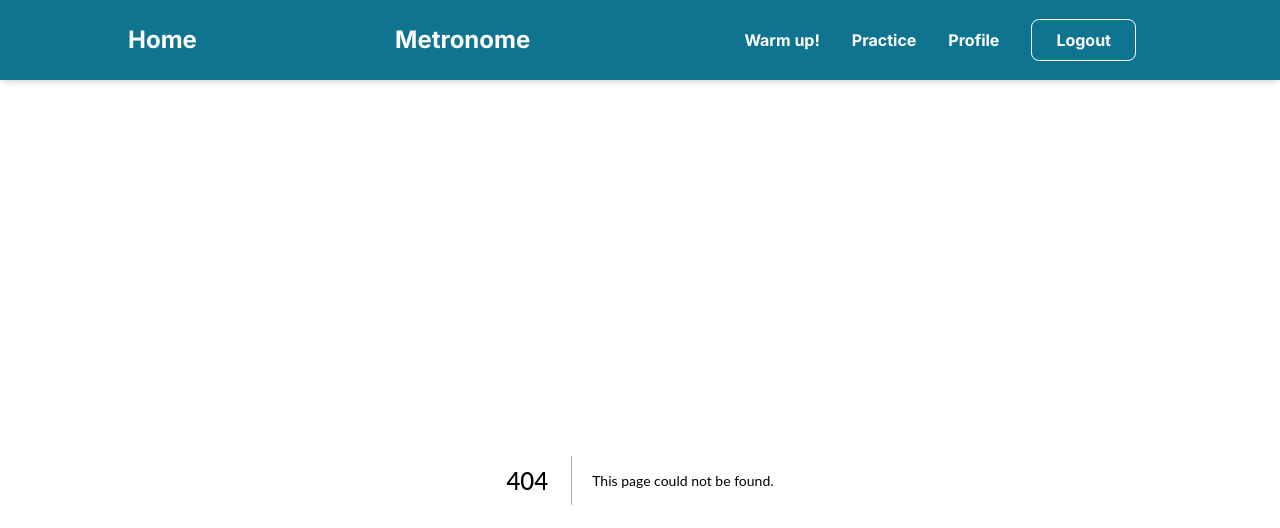
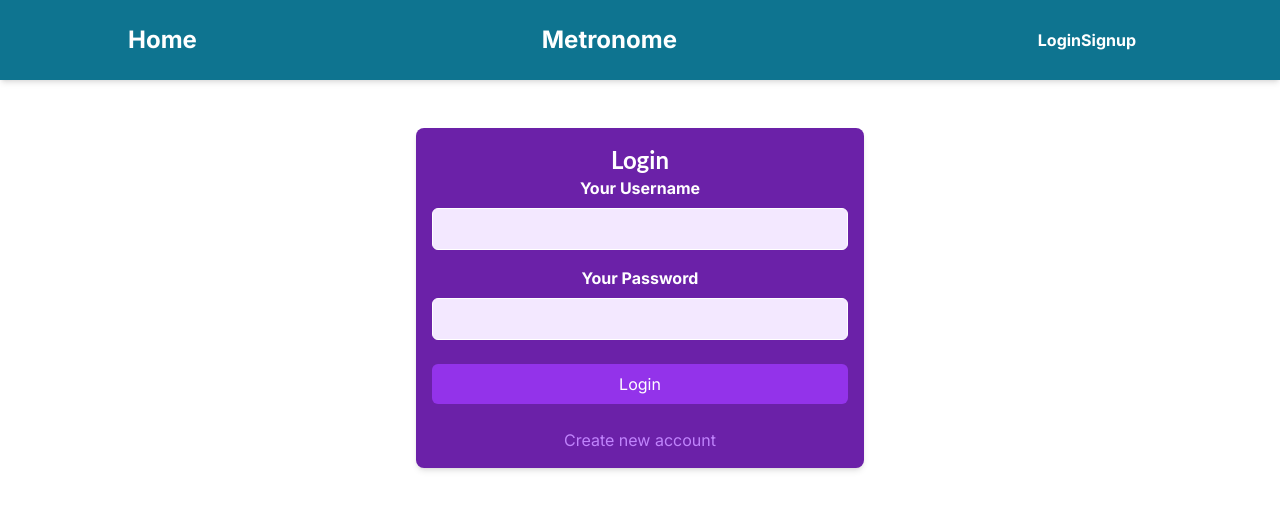
Before and after one commit to AAMCortez/jazz-riff-lab, a Next.js app: page /signup in a window 1280 px wide. Before the commit this address had no page. Shown: the top 528 px of the page. Built offline with nearby package versions, Linux system fonts and the light colour scheme.

Commit message:
signup 1.0

```diff
--- a/package.json
+++ b/package.json
@@ -15,6 +15,7 @@
     "mongodb": "^6.8.0",
     "mongoose": "^8.6.0",
     "next": "14.2.5",
+    "next-auth": "^4.24.7",
     "react": "^18",
     "react-dom": "^18"
   },
--- a/src/app/components/main-navigation/main-navigation.tsx
+++ b/src/app/components/main-navigation/main-navigation.tsx
@@ -2,7 +2,7 @@ import Link from "next/link";
 import React from "react";
 
 type Props = {};
-let session = true;
+let session = false;
 
 
 export default function MainNavigation({}: Props) {
@@ -24,6 +24,12 @@ export default function MainNavigation({}: Props) {
                         href="/login"
                      >
                         Login
+                     </Link>
+                     <Link
+                        className="no-underline text-white font-bold hover:text-red-900"
+                        href="/signup"
+                     >
+                        Signup
                      </Link>
                   </li>
                )}
--- /dev/null
+++ b/src/app/components/signup/signup.tsx
@@ -0,0 +1,127 @@
+import { useState, useRef, FormEvent } from "react";
+import { signIn } from "next-auth/react";
+import { useRouter } from "next/navigation";
+
+// Define the createUser function for signing up
+async function createUser(username: string, password: string) {
+   const response = await fetch("/api/auth/signup", {
+      method: "POST",
+      body: JSON.stringify({ username, password }),
+      headers: {
+         "Content-Type": "application/json",
+      },
+   });
+
+   const data = await response.json();
+
+   if (!response.ok) {
+      throw new Error(data.message || "Something went wrong!");
+   }
+   return data;
+}
+
+// Define the AuthForm component
+function AuthForm() {
+   const usernameInputRef = useRef<HTMLInputElement>(null);
+   const passwordInputRef = useRef<HTMLInputElement>(null);
+
+   const [isLogin, setIsLogin] = useState(true);
+   const router = useRouter();
+
+   // Function to switch between login and sign-up modes
+   function switchAuthModeHandler() {
+      setIsLogin((prevState) => !prevState);
+   }
+
+   // Handle form submission
+   async function submitHandler(event: FormEvent) {
+      event.preventDefault();
+
+      const enteredUsername = usernameInputRef.current?.value;
+      const enteredPassword = passwordInputRef.current?.value;
+
+      if (!enteredUsername || !enteredPassword) {
+         console.log("Please enter a username and password.");
+         return;
+      }
+
+      // Handle login or sign-up
+      if (isLogin) {
+         const result = await signIn("credentials", {
+            redirect: false,
+            username: enteredUsername,
+            password: enteredPassword,
+         });
+
+         if (result && !result.error) {
+            router.replace("/profile");
+         } else {
+            console.log(result?.error);
+         }
+      } else {
+         try {
+            const result = await createUser(enteredUsername, enteredPassword);
+            console.log(result);
+            router.replace("/profile"); // Redirect to profile after successful sign-up
+         } catch (error) {
+            console.log(error);
+         }
+      }
+   }
+
+   return (
+      <section className="m-auto mt-12 w-11/12 max-w-md rounded-lg bg-purple-800 p-4 text-center shadow-md">
+         <h1 className="text-white text-2xl font-bold">
+            {isLogin ? "Login" : "Sign Up"}
+         </h1>
+         <form onSubmit={submitHandler}>
+            <div className="mb-4">
+               <label
+                  htmlFor="username"
+                  className="block text-white font-bold mb-2"
+               >
+                  Your Username
+               </label>
+               <input
+                  type="text"
+                  id="username"
+                  required
+                  ref={usernameInputRef}
+                  className="w-full rounded-md border border-white bg-purple-100 p-2 text-purple-800"
+               />
+            </div>
+            <div className="mb-4">
+               <label
+                  htmlFor="password"
+                  className="block text-white font-bold mb-2"
+               >
+                  Your Password
+               </label>
+               <input
+                  type="password"
+                  id="password"
+                  required
+                  ref={passwordInputRef}
+                  className="w-full rounded-md border border-white bg-purple-100 p-2 text-purple-800"
+               />
+            </div>
+            <div className="mt-6 flex flex-col items-center">
+               <button className="mb-2 w-full cursor-pointer rounded-md bg-purple-600 py-2 px-6 text-white hover:bg-purple-700">
+                  {isLogin ? "Login" : "Create Account"}
+               </button>
+               <button
+                  type="button"
+                  className="mt-4 bg-transparent text-purple-400 hover:text-purple-300"
+                  onClick={switchAuthModeHandler}
+               >
+                  {isLogin
+                     ? "Create new account"
+                     : "Login with existing account"}
+               </button>
+            </div>
+         </form>
+      </section>
+   );
+}
+
+export default AuthForm;
--- a/src/app/models/song.ts
+++ b/src/app/models/song.ts
@@ -1,13 +1,13 @@
 import mongoose, { Schema, Document, model } from "mongoose";
 
-interface ISong extends Document {
+interface Song extends Document {
    title: string;
    artist: string;
    status: "not learned yet" | "learned";
    progress: number; // percentage or a rating
 }
 
-const songSchema: Schema<ISong> = new Schema({
+const songSchema: Schema<Song> = new Schema({
    title: { type: String, required: true },
    artist: { type: String, required: true },
    status: {
@@ -18,5 +18,5 @@ const songSchema: Schema<ISong> = new Schema({
    progress: { type: Number, required: true, default: 0 },
 });
 
-const Song = mongoose.models.Song || model<ISong>("Song", songSchema);
+const Song = mongoose.models.Song || model<Song>("Song", songSchema);
 export default Song;
--- /dev/null
+++ b/src/app/signup/page.tsx
@@ -0,0 +1,11 @@
+'use client'
+import React from "react";
+import AuthForm from "../components/signup/signup";
+
+type Props = {};
+
+function Signup({}: Props) {
+   return <AuthForm />;
+}
+
+export default Signup;
```
Also changed, not shown: 1 other file (tests, documents, lock files or other folders).
